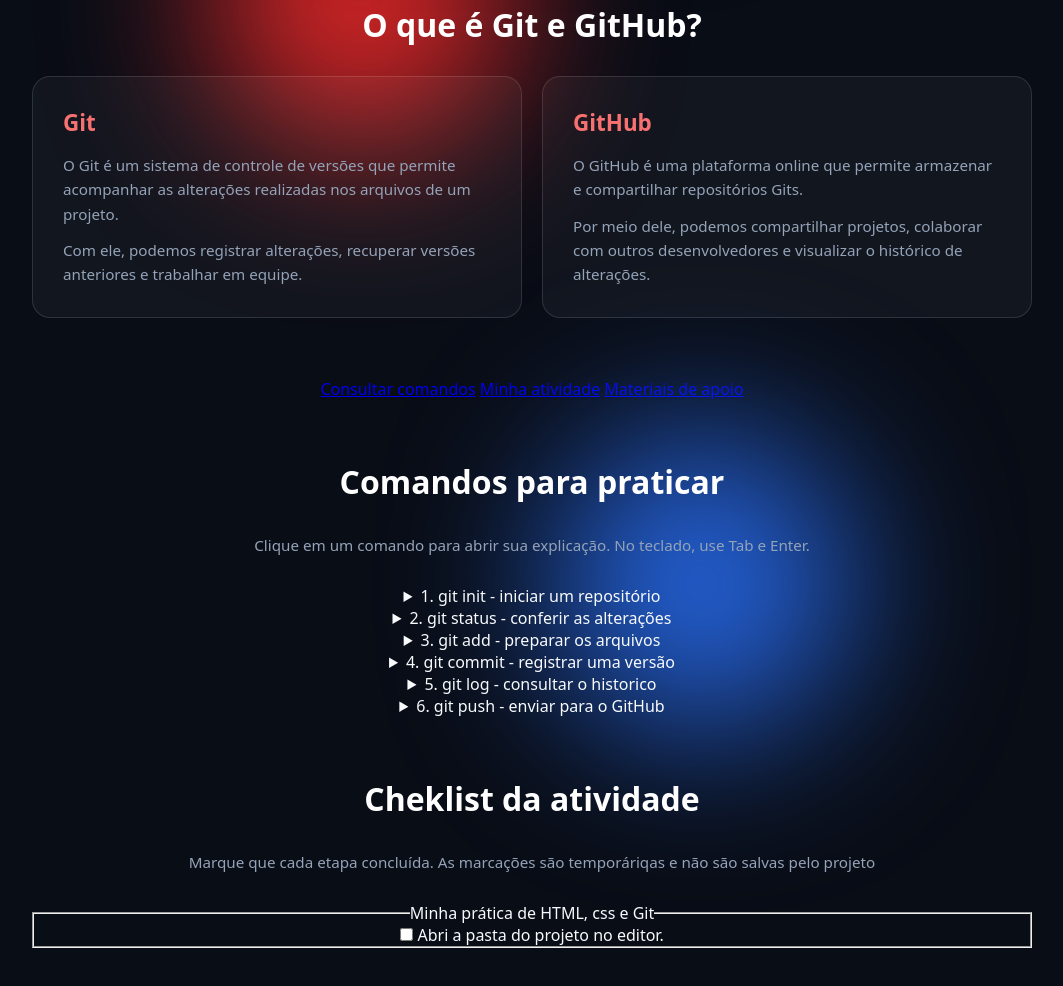
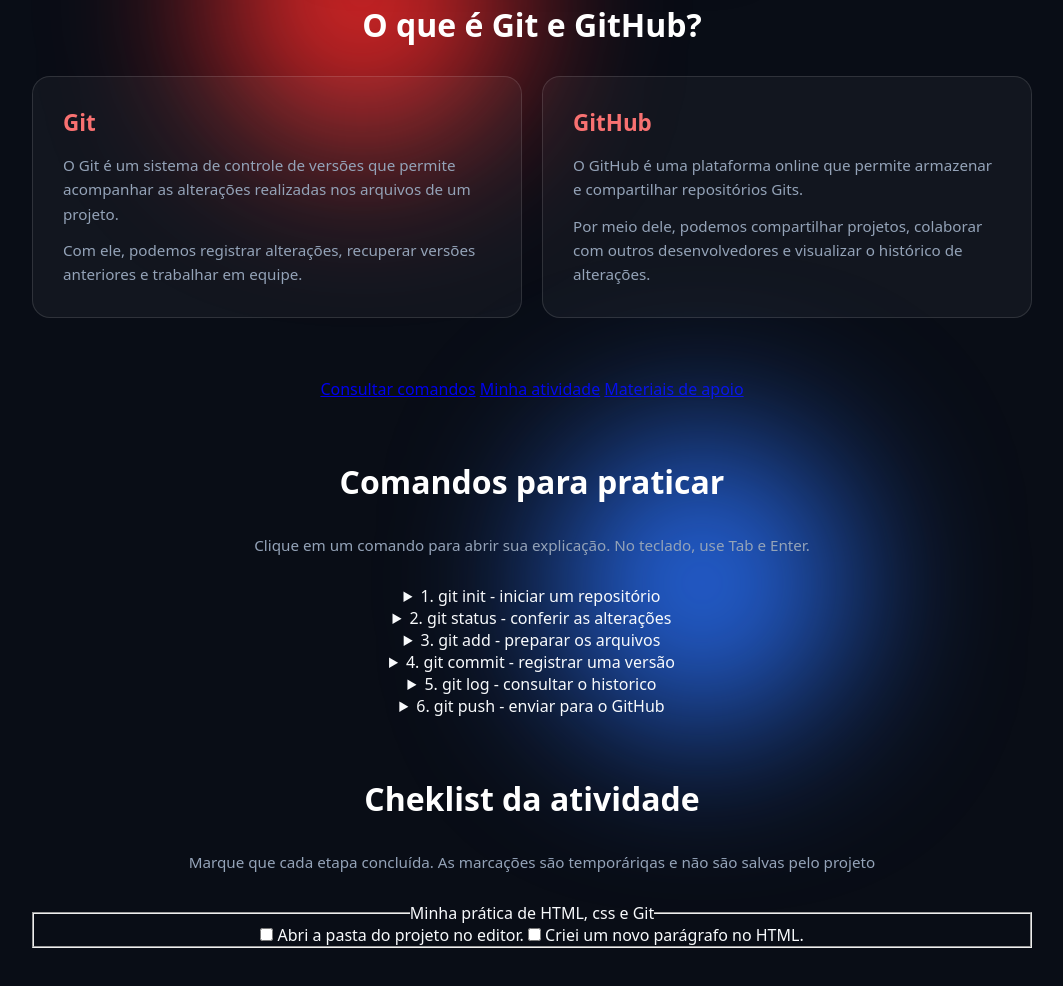
Before and after one commit to yLord1/Aula-git-, a plain HTML site: page index.html in a window 1280 px wide. Shown: the part 449-1435 px from the top of the page, without its empty margins (108-1171 px from the left). Drawn offline with Linux system fonts and the light colour scheme.

Commit message:
fiz o segundo label

```diff
--- a/index.html
+++ b/index.html
@@ -113,6 +113,7 @@
                 <!--O input chekbox cria uma caixa de seleção.
                 o Label permite marcar  a caixa clicando também no texto-->
                  <label><input type="checkbox"> <span>Abri a pasta do projeto no editor.</span></label>
+               <label><input type="checkbox"> <span>Criei um novo parágrafo no HTML.</span></label>
 
 
              </fieldset>
```
